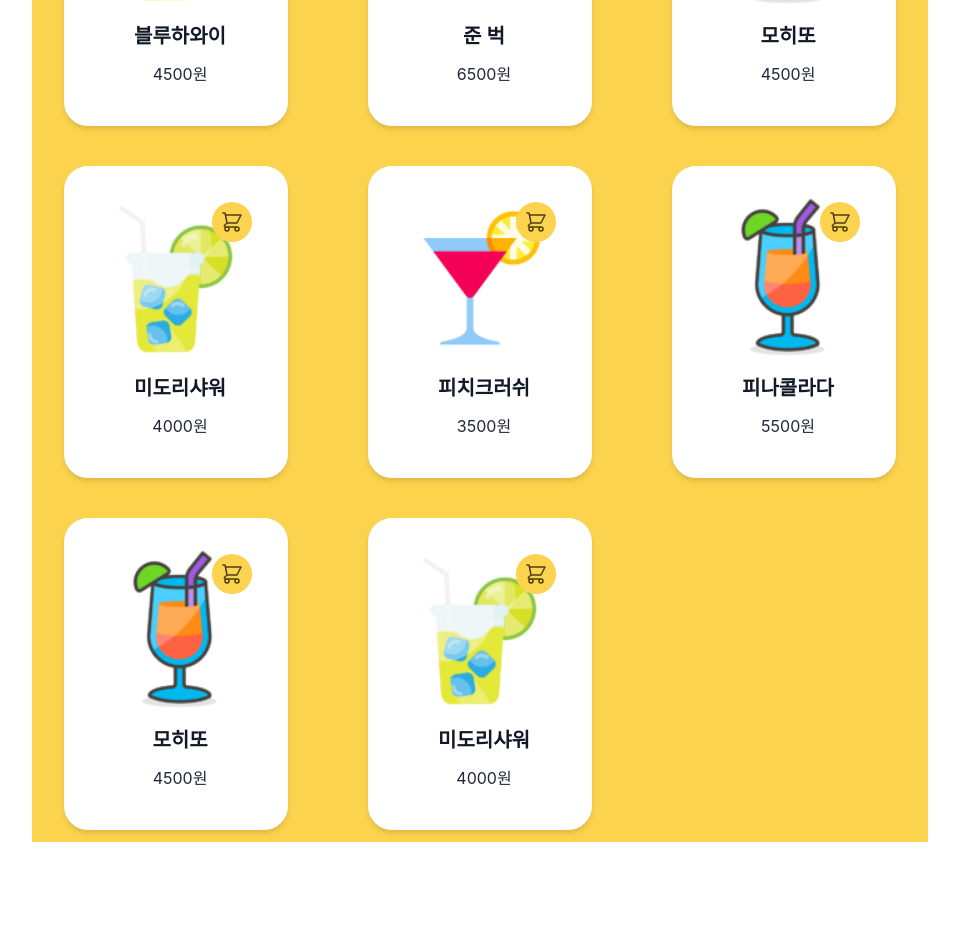
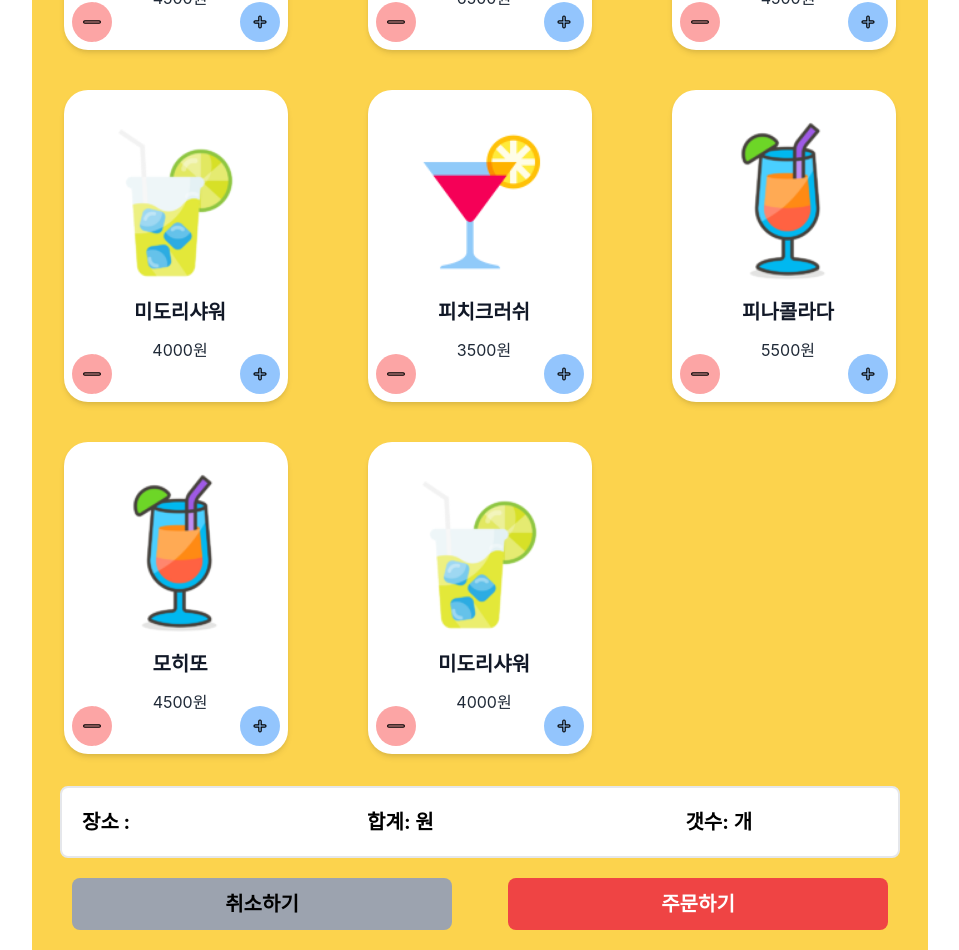
Before and after one commit to Typonote/ReactKiosk, a React (Create React App) app: page /order in a window 1280 px wide. Shown: the part 440-1390 px from the top of the page, without its empty margins (160-1119 px from the left). Before the commit the page ends 1282 px from the top, so only its background shows below. Built offline with nearby package versions, Linux system fonts and the light colour scheme.

Commit message:
#8 장바구니 기능 구현 시작

```diff
--- a/src/App.js
+++ b/src/App.js
@@ -4,7 +4,7 @@ import store from './redux/store';
 import './App.css';
 import Home from './pages/Home';
 import OrderChoice from './pages/OrderChoice';
-import FoodOrder from './pages/FoodOrder';
+import FoodChoice from './pages/FoodChoice';
 
 function App() {
   return (
@@ -15,7 +15,7 @@ function App() {
           <Switch>
               <Route path="/" component={Home} exact={true} />
               <Route path="/choose" component={OrderChoice} exact={true} />
-              <Route path="/order" component={FoodOrder} exact={true} />
+              <Route path="/order" component={FoodChoice} exact={true} />
           </Switch>
 
         </Router>
--- /dev/null
+++ b/src/components/Menu.js
@@ -0,0 +1,54 @@
+import React from 'react'
+import { useDispatch } from 'react-redux';
+import {actionAddOrder, actionRemoveOrder} from '../redux/action.js';
+
+const Menu = (props) => {
+
+    const dispatch = useDispatch();
+
+    return (
+        <div className ='grid grid-cols-2 xl:grid-cols-3 gap-2 xl:gap-4 mt-5'>
+            {props.data.map(option => (
+                <div className="relative max-w-xs bg-white shadow-md rounded-3xl p-4 xl:p-8 mx-auto my-3 cursor-pointer">
+
+                    <div className="overflow-x-hidden rounded-2xl relative">
+                        <img className="h-32 xl:h-40 rounded-2xl w-full object-cover" src={option.image} alt=''/>
+                    </div>
+
+                    <div class="mt-4 pl-2 mb-2 text-center">
+                        <div>
+                            <p className="text-xl font-semibold text-gray-900 mb-3">{option.name}</p>
+                            <p className="text-md text-gray-800">{option.price}</p>
+                        </div>
+
+                        <p
+                        className="absolute right-2 bottom-2 bg-blue-300 hover:bg-blue-500 rounded-full p-2 cursor-pointer group"
+                        onClick={() => dispatch(actionAddOrder(option.name))}
+                        >
+
+                            <svg className="h-6 w-6" fill="none" viewBox="0 0 20 20" stroke="black" xmlns="http://www.w3.org/2000/svg">
+                                <path fill-rule="evenodd" d="M10 5a1 1 0 011 1v3h3a1 1 0 110 2h-3v3a1 1 0 11-2 0v-3H6a1 1 0 110-2h3V6a1 1 0 011-1z" clip-rule="evenodd" />
+                            </svg>
+
+                        </p>
+
+                        <p
+                        className="absolute left-2 bottom-2 bg-red-300 hover:bg-red-500 rounded-full p-2 cursor-pointer group"
+                        onClick={() => dispatch(actionRemoveOrder(option.name))}
+                        >
+
+                            <svg className="h-6 w-6" fill="none" viewBox="0 0 20 20" stroke="black"xmlns="http://www.w3.org/2000/svg">
+                                <path fill-rule="evenodd" d="M3 10a1 1 0 011-1h12a1 1 0 110 2H4a1 1 0 01-1-1z" clip-rule="evenodd"/>
+                            </svg>
+
+                        </p>
+
+                    </div>
+
+                </div>
+            ))}
+        </div>
+    )
+}
+
+export default Menu
--- a/src/pages/Cocktail.js
+++ b/src/pages/Cocktail.js
@@ -1,31 +1,10 @@
 import React from 'react'
+import Menu from '../components/Menu'
 import dummy from '../data/cocktailList'
 
 const Cocktail = () => {
     return (
-        <div className ='grid grid-cols-2 xl:grid-cols-3 gap-2 xl:gap-4 mx-1 xl:mx-0'>
-            {dummy.map(option => (
-                <div class="relative max-w-xs bg-white hover:bg-gray-200 shadow-md rounded-3xl p-4 xl:p-8 mx-auto my-3 cursor-pointer">
-
-                    <div class="overflow-x-hidden rounded-2xl relative">
-                        <img class="h-32 xl:h-40 rounded-2xl w-full object-cover" src={option.image} alt=''/>
-                        <p class="absolute right-1 top-1 bg-yellow-300 rounded-full p-2 cursor-pointer group">
-                            <svg xmlns="http://www.w3.org/2000/svg" class="h-6 w-6 group-hover:opacity-50 opacity-70" fill="none" viewBox="0 0 24 24" stroke="black">
-                                <path stroke-linecap="round" stroke-linejoin="round" stroke-width="1.5" d="M3 3h2l.4 2M7 13h10l4-8H5.4M7 13L5.4 5M7 13l-2.293 2.293c-.63.63-.184 1.707.707 1.707H17m0 0a2 2 0 100 4 2 2 0 000-4zm-8 2a2 2 0 11-4 0 2 2 0 014 0z" />
-                            </svg>
-                        </p>
-                    </div>
-
-                    <div class="mt-4 pl-2 mb-2 text-center">
-                        <div>
-                            <p class="text-xl font-semibold text-gray-900 mb-3">{option.name}</p>
-                            <p class="text-md text-gray-800">{option.price}</p>
-                        </div>
-                    </div>
-
-                </div>
-            ))}
-        </div>
+        <Menu data={dummy}/>
     )
 }
 
--- a/src/pages/FoodOrder.js
+++ b/src/pages/FoodChoice.js
@@ -1,19 +1,17 @@
 import React from 'react'
 import { BrowserRouter as Router, Switch, Route } from 'react-router-dom';
 
-import { useSelector } from 'react-redux';
 import NavBar from '../components/NavBar';
 import Cocktail from './Cocktail';
 import Coffee from './Coffee';
 import Wine from './Wine';
+import OrderScreen from './OrderScreen';
+import App from '../App';
 
 
 
-const FoodOrder = () => {
+const FoodChoice = () => {
 
-    const typeOrder = useSelector(state => state).orderType;
-
-    console.log('typeOrder',typeOrder)
     return (
         <div className='w-full items-center bg-yellow-300 justify-center'>
 
@@ -21,21 +19,15 @@ const FoodOrder = () => {
 
                 <NavBar />
 
-                <div classsName=''>
-
-                    <p className='font-mono text-white font-black py-5 text-2xl xl:text-3xl text-center mb-2 md:mb-5 px-2 break-words'>
-                        {typeOrder}을 선택하셨습니다.
-                    </p>
-
-                </div>
-
                 <Switch>
+                    <Route path="/" component={App} exact={true} />
                     <Route path="/order" component={Cocktail} exact={true} />
                     <Route path="/order/coffee" component={Coffee} exact={true} />
                     <Route path="/order/wine" component={Wine} exact={true} />
                 </Switch>
 
 
+                <OrderScreen />
 
             </Router>
 
@@ -43,4 +35,4 @@ const FoodOrder = () => {
     )
 }
 
-export default FoodOrder
+export default FoodChoice
--- /dev/null
+++ b/src/pages/OrderScreen.js
@@ -0,0 +1,47 @@
+import React from 'react'
+import { useSelector } from 'react-redux';
+import { Link } from 'react-router-dom';
+
+const OrderScreen = (props) => {
+
+    const typeOrder = useSelector(state => state).orderType;
+    const selectItem = useSelector(state => state).item;
+
+    console.log('itemList',selectItem );
+
+    return (
+
+            <div>
+
+                <div className='grid grid-cols-5 bg-white border-solid rounded-lg mt-5 mx-7 border-2 p-5'>
+                    <p className='text-xl font-bold'>장소 : {typeOrder}</p>
+                    <p className='col-start-2 col-span-2 text-center text-xl font-bold'>합계: {} 원</p>
+                    <p className='col-start-4 col-span-2 text-center text-xl font-bold'>갯수: {} 개</p>
+                </div>
+
+                <p className='text-xl font-bold'>{selectItem}</p>
+
+                <div className='w-full grid grid-cols-2 p-5 gap-4 text-center'>
+
+                    <Link
+                        to = '/'
+                        className='bg-gray-400 text-xl font-bold py-3 rounded-lg mx-5'
+                    >
+                        취소하기
+                    </Link>
+
+                    <button
+                        // onClick={previewOrderHandler}
+                        // disabled={orderItems.length === 0}
+                        className='bg-red-500 text-white text-xl font-bold py-3 rounded-lg mx-5'
+                    >
+                        주문하기
+                    </button>
+
+                </div>
+            </div>
+
+    )
+}
+
+export default OrderScreen
--- a/src/pages/Wine.js
+++ b/src/pages/Wine.js
@@ -1,31 +1,10 @@
 import React from 'react'
+import Menu from '../components/Menu'
 import dummy from '../data/wineList'
 
 const Wine = () => {
     return (
-        <div className ='grid grid-cols-2 xl:grid-cols-3 gap-2 xl:gap-4 mx-1 xl:mx-0'>
-            {dummy.map(option => (
-                <div class="relative max-w-xs bg-white hover:bg-gray-200 shadow-md rounded-3xl p-4 xl:p-8 mx-auto my-3 cursor-pointer">
-
-                    <div class="overflow-x-hidden rounded-2xl relative">
-                        <img class="h-32 xl:h-40 rounded-2xl w-full object-cover" src={option.image} alt=''/>
-                        <p class="absolute right-1 top-1 bg-yellow-300 rounded-full p-2 cursor-pointer group">
-                            <svg xmlns="http://www.w3.org/2000/svg" class="h-6 w-6 group-hover:opacity-50 opacity-70" fill="none" viewBox="0 0 24 24" stroke="black">
-                                <path stroke-linecap="round" stroke-linejoin="round" stroke-width="1.5" d="M3 3h2l.4 2M7 13h10l4-8H5.4M7 13L5.4 5M7 13l-2.293 2.293c-.63.63-.184 1.707.707 1.707H17m0 0a2 2 0 100 4 2 2 0 000-4zm-8 2a2 2 0 11-4 0 2 2 0 014 0z" />
-                            </svg>
-                        </p>
-                    </div>
-
-                    <div class="mt-4 pl-2 mb-2 text-center">
-                        <div>
-                            <p class="text-xl font-semibold text-gray-900 mb-3">{option.name}</p>
-                            <p class="text-md text-gray-800">{option.price}</p>
-                        </div>
-                    </div>
-
-                </div>
-            ))}
-        </div>
+        <Menu data={dummy}/>
     )
 }
 
--- a/src/redux/action.js
+++ b/src/redux/action.js
@@ -1,9 +1,37 @@
-
+// 매장 & 포장
 export const actionOrderType = orderType => ({
     type: 'ORDER_SET_TYPE',
     orderType,
 });
 
+// 구매 리스트에 저장
+export const actionAddOrder = item => ({
+    type: 'ORDER_ADD_ITEM',
+    item,
+});
+
+// 구매 리스트에서 삭제
+export const actionRemoveOrder = item => ({
+    type: 'ORDER_REMOVE_ITEM',
+    item,
+});
+
+// 구매 리스트 업데이트
+export const updateCartItem = (product, quantity) => ({
+    type: 'UPDATE_CART_ITEM',
+    product,
+    quantity
+});
+
+// 구매 리스트 불러오기
+export const loadItem = (item) => {
+    return {
+        type: 'LOAD_ITEM',
+        item,
+    };
+};
+
+// 초기화
 export const init = () => ({
     type: 'init',
 });
--- a/src/redux/reducer.js
+++ b/src/redux/reducer.js
@@ -1,19 +1,45 @@
 const initState = {
     orderType: [],
+    cart: [],
 };
 
 const Reducer = (state = initState, action) => {
+
     switch (action.type) {
-        case 'ORDER_SET_TYPE':
+
+    case 'ORDER_SET_TYPE':
         return {
-        ...state,
-        orderType: action.orderType,
+            ...state,
+            orderType: action.orderType,
+        };
+
+    case 'ORDER_ADD_ITEM':
+        return {
+            ...state,
+            item: action.item,
+        };
+
+    case 'ORDER_REMOVE_ITEM':
+        return {
+            ...action.items
+        };
+
+    case 'UPDATE_CART_ITEM':
+        return {
+            ...action.items
+        };
+
+    case 'LOAD_ITEM':
+        return {
+            ...state,
+
         };
 
     case 'init':
         return {
         ...state,
         orderType: [],
+        item: [],
         };
 
     default:
```
Also changed, not shown: src/pages/Coffee.js (+2 -23 lines).
